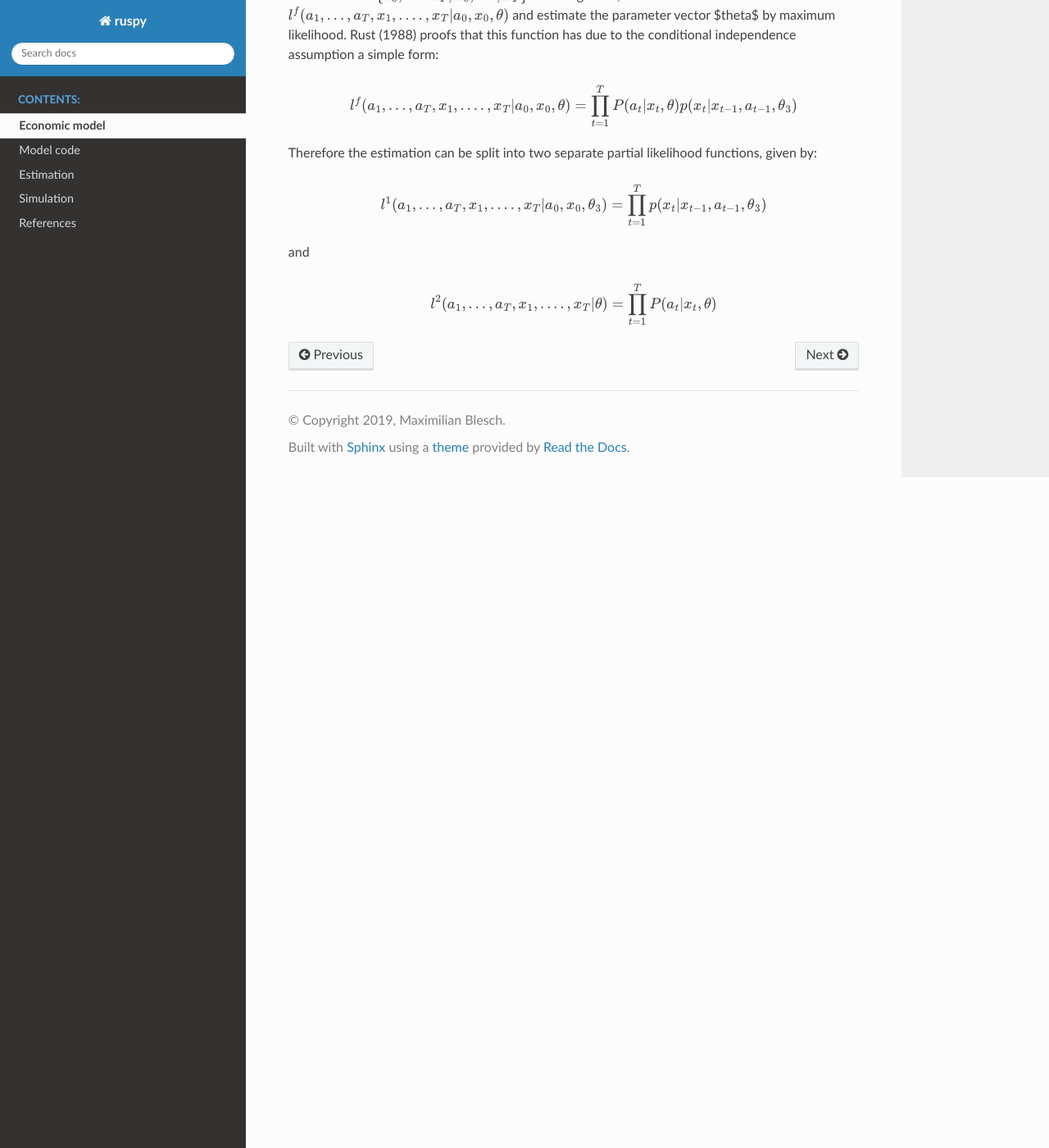
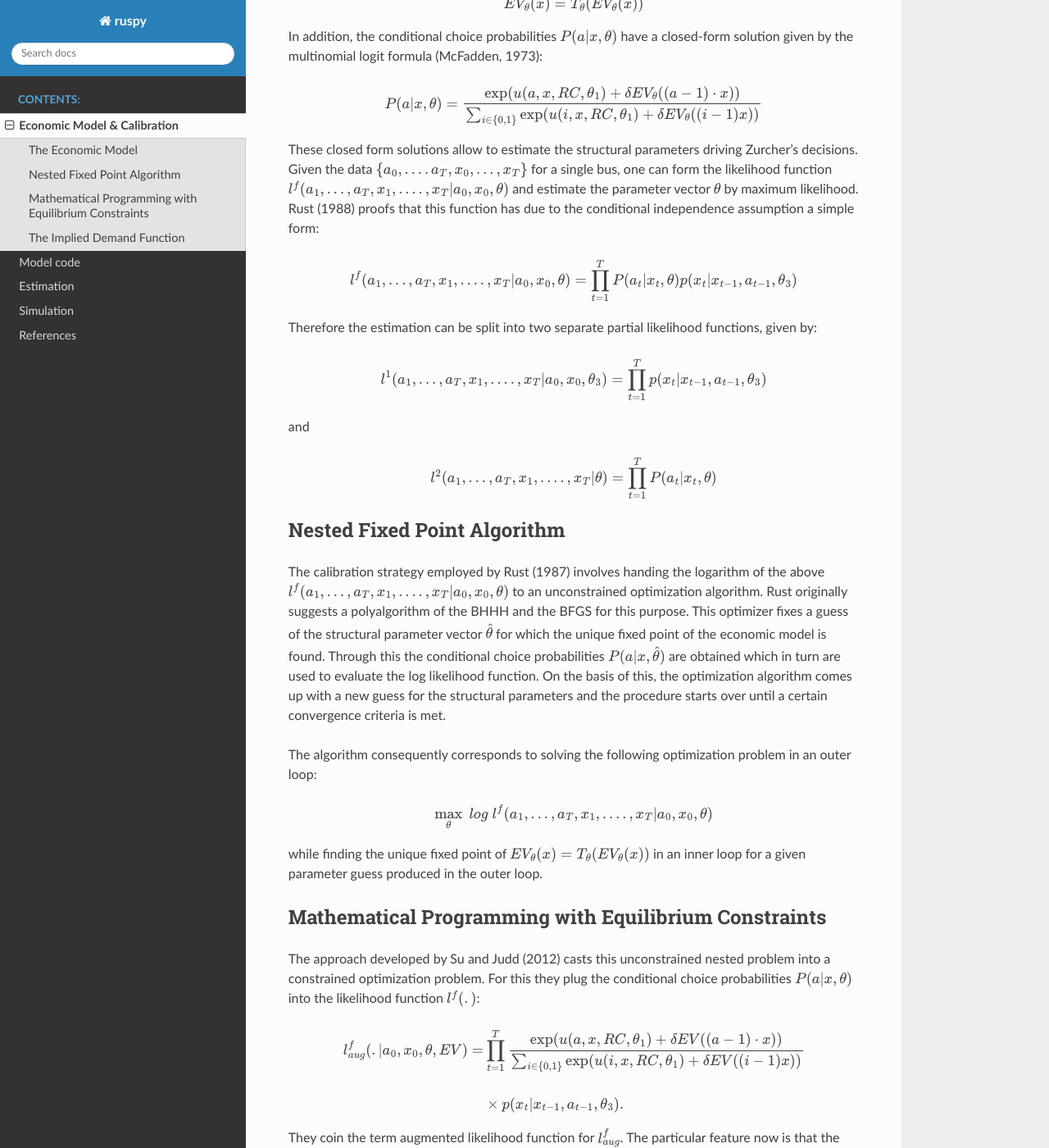
Before and after one commit to OpenSourceEconomics/ruspy, a Sphinx documentation site: the page built from docs/source/economics.rst, in a window 1280 px wide and 1400 px high, scrolled down 1932 px. Shown: the whole window at 82% size. Built offline with Sphinx 7.4.7 and the Read the Docs theme 2.0.0, drawn with Linux system fonts in a browser that asks for light colours; some of the changed text lies outside the part shown.

Commit message:
Fix some typos in docs and add section on NFXP and MPEC.

```diff
--- a/docs/source/economics.rst
+++ b/docs/source/economics.rst
@@ -1,14 +1,20 @@
-Economic model
-==============
+Economic Model & Calibration
+==============================
 
-Here the economic model of Rust (1987) is documented. It is the theoretic background for
-the estimation and simulation modules of ruspy.
+Here the economic model of Rust (1987) is documented and two ways of calibrating
+its parameters are introduced. The first one is the nested fixed point algorithm
+(NFXP) initially suggested by Rust (1987) and the second one is mathematical
+programming with equilibrium constraints (MPEC) based on Su and Judd (2012).
+This builds the theoretic background for the estimation and simulation modules of ruspy.
 
 
+The Economic Model
+------------------
+
 The model is set up as an infinite horizon regenerative optimal stopping problem. It
-considers the dynamic decisions by a maintenance manger, Harold Zurcher, for a fleet of
+considers the dynamic decisions by a maintenance manager, Harold Zurcher, for a fleet of
 buses. As the buses are all identical and the decisions are assumed to be independent
-across buses, there are no indication of the bus in the following notation. Harold
+across buses, there are no indications of the bus in the following notation. Harold
 Zurcher makes repeated decisions :math:`a` about their maintenance in order to maximize
 his expected total discounted utility with respect to the expected mileage usage of the
 bus. Each month :math:`t`, a bus arrives at the bus depot in state :math:`s_t = (x_t,
@@ -101,7 +107,7 @@ where :math:`\theta_2 = 0.577216`, i.e. the Euler-Mascheroni constant.
 Rust (1988) shows that these two assumptions, together with the additive separability
 between the observed and unobserved state variables in the immediate utilities, imply
 that :math:`EV_\theta` is a function independent of :math:`\epsilon_t` and the unique
-fix point of a contraction mapping on the reduced space of all state action pairs
+fixed point of a contraction mapping on the reduced space of all state action pairs
 :math:`(x,a)`. Furthermore, the regenerative property of the process yields for all
 states :math:`x`, that the expected value of replacement corresponds to the expected
 value of maintenance in state :math:`0`, i.e. :math:`EV_\theta(x, 1) = EV_\theta(0,
@@ -116,6 +122,13 @@ value of maintenance in state :math:`0`, i.e. :math:`EV_\theta(x, 1) = EV_\theta
       u(x' , a, \theta_1, RC) + \delta EV_\theta(x'))
       \end{equation}
 
+This gives rise to the shorthand notation of the above formula:
+
+.. math::
+    \begin{equation}
+      EV_\theta(x) = T_\theta(EV_\theta(x))
+    \end{equation}
+
 In addition, the conditional choice probabilities :math:`P(a| x, \theta)` have a
 closed-form solution given by the multinomial logit formula (McFadden, 1973):
 
@@ -129,7 +142,7 @@ closed-form solution given by the multinomial logit formula (McFadden, 1973):
 These closed form solutions allow to estimate the structural parameters driving
 Zurcher's decisions. Given the data :math:`\{a_0, ....a_T, x_0, ..., x_T\}` for a
 single bus, one can form the likelihood function :math:`l^f(a_1, ..., a_T, x_1, ....,
-x_T | a_0, x_0, \theta)` and estimate the parameter vector $\theta$ by maximum
+x_T | a_0, x_0, \theta)` and estimate the parameter vector :math:`\theta` by maximum
 likelihood. Rust (1988) proofs that this function has due to the conditional
 independence assumption a simple form:
 
@@ -158,3 +171,77 @@ and
     \begin{equation}
       l^2(a_1, ..., a_T, x_1, ...., x_T | \theta) = \prod_{t=1}^T P(a_t|x_t, \theta)
     \end{equation}
+
+
+Nested Fixed Point Algorithm
+----------------------------
+
+The calibration strategy employed by Rust (1987) involves handing the logarithm
+of the above :math:`l^f(a_1, ..., a_T, x_1, ...., x_T | a_0, x_0, \theta)`
+to an unconstrained optimization algorithm.
+Rust originally suggests a polyalgorithm of the BHHH and the BFGS for this purpose.
+This optimizer fixes a guess of the structural parameter vector :math:`\hat\theta`
+for which the unique fixed point of the economic model is found.
+Through this the conditional choice probabilities :math:`P(a|x, \hat\theta)`
+are obtained which in turn are used to evaluate the log likelihood function.
+On the basis of this, the optimization algorithm comes up with a new guess for
+the structural parameters and the procedure starts over until a certain
+convergence criteria is met.
+
+The algorithm consequently corresponds to solving the following optimization
+problem in an outer loop:
+
+.. math::
+
+    \begin{equation}
+      \max_{\theta} \; log \; l^f(a_1, ..., a_T, x_1, ...., x_T | a_0, x_0, \theta)
+    \end{equation}
+
+while finding the unique fixed point of :math:`EV_\theta(x) = T_\theta(EV_\theta(x))`
+in an inner loop for a given parameter guess produced in the outer loop.
+
+
+Mathematical Programming with Equilibrium Constraints
+-----------------------------------------------------
+
+The approach developed by Su and Judd (2012) casts this unconstrained nested problem
+into a constrained optimization problem. For this they plug the conditional
+choice probabilities :math:`P(a|x, \theta)` into the likelihood function :math:`l^f(.)`:
+
+.. math::
+
+    \begin{equation}
+    \begin{split}
+    l^f_{aug}(. | a_0, x_0, \theta, EV) = & \prod_{t=1}^T \frac{
+    \exp(u(a, x, RC, \theta_1) + \delta EV((a-1) \cdot x))}{
+    \sum_{i \in \{0, 1\}} \exp(u(i, x, RC, \theta_1) + \delta EV((i - 1)x))} \\
+    \\
+    & \times p(x_t| x_{t-1}, a_{t-1}, \theta_3).
+    \end{split}
+    \end{equation}
+
+They coin the term augmented likelihood function for :math:`l^f_{aug}`.
+The particular feature now is that the likelihood depends explicitly on both the
+structural parameter vector :math:`\theta` as well as the choice of :math:`EV`.
+In order to ensure that guesses of both vectors are consistent
+in the spirit of the economic model, the contraction mapping of the expected value
+function is imposed as a constraint to the augmented likelihood function.
+Consequently, the calibration problem boils down to a constrained optimization
+looking like the following:
+
+.. math::
+
+    \begin{equation}
+      \max_{(\theta, EV)} \; log \; l^f_{aug}(a_1, ..., a_T, x_1, ...., x_T | a_0, x_0, \theta, EV) \\
+      \text{subject to } \; EV = T(EV, \theta).
+    \end{equation}
+
+The constraints are generally nonlinear functions which restricts the use of
+optimization algorithms. An non-exhaustive list of optimizers that can handle
+the above problem are the commercial KNITRO (see Byrd et al. (2006)), as well
+as the open source IPOPT (see Wächter and Biegler (2006)) and the SLSQP (see
+Kraft (1994)) provided by NLOPT.
+
+
+The Implied Demand Function
+---------------------------
```
Also changed, not shown: other parts of docs/source/economics.rst (+1 -1 lines), docs/source/index.rst (+19 -10 lines), docs/source/model_code.rst (+8 -7 lines), docs/source/references.rst (+16 -0 lines), 4 other files.
